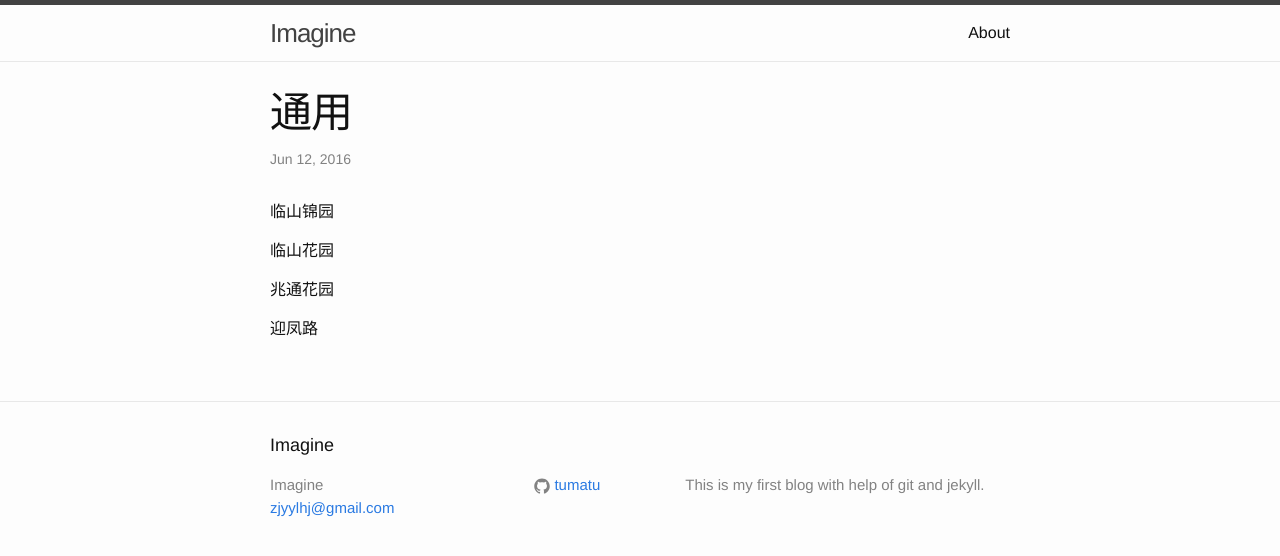
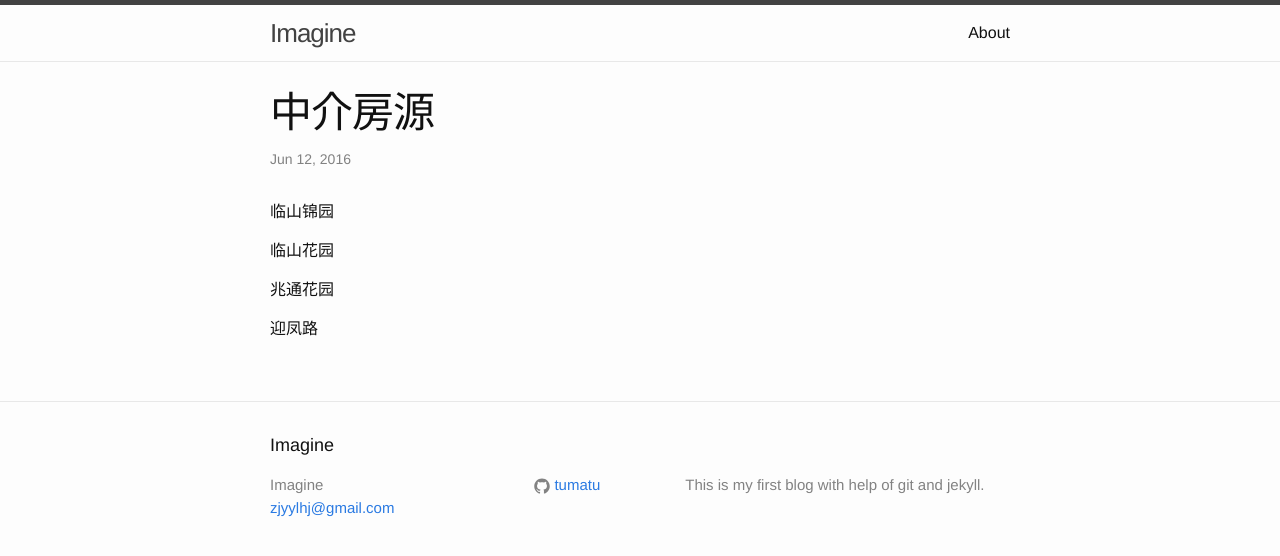
Before and after one commit to tumatu/tumatu.github.io, a Jekyll site: the page built from _posts/2016-07-18-中介房源.markdown, in a window 1280 px wide. Shown: the top 556 px of the page. Built offline with Jekyll 4.4.1, drawn with Linux system fonts in a browser that asks for light colours.

Commit message:
change word

```diff
--- a/_posts/2016-07-18-中介房源.markdown
+++ b/_posts/2016-07-18-中介房源.markdown
@@ -1,6 +1,6 @@
 ---
 layout: post
-title:  "通用"
+title:  "中介房源"
 date:   2016-06-12 23:28:58 +0800
 categories:
 ---
```
